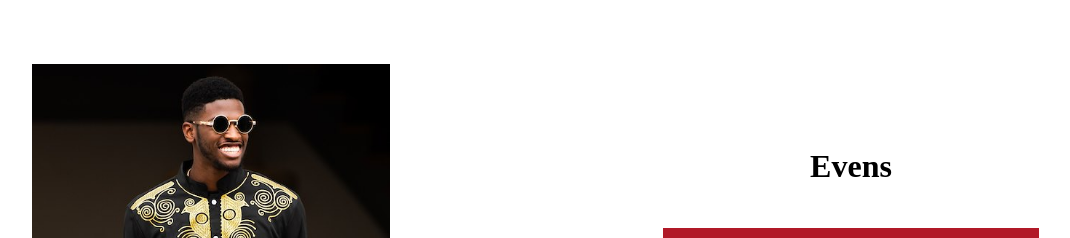
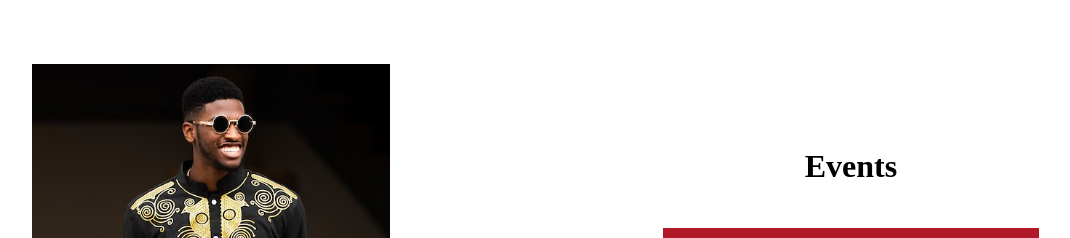
Before and after one commit to SushantChhetry/alumni-weekend-react-app, a Next.js app in the folder alumni-weekend/: page /Event in a window 1280 px wide. Shown: the top 238 px of the page, without its empty margins (109-1179 px from the left). Built offline with nearby package versions, Linux system fonts and the light colour scheme.

Commit message:
Fixed Event page typo

```diff
--- a/alumni-weekend/src/pages/Event.js
+++ b/alumni-weekend/src/pages/Event.js
@@ -37,7 +37,7 @@ const Event = () => {
         <Image src="/img/img2.jpg" alt="event-image" width={500} height={500} />
       </div>
       <div className="event-wrapper">
-        <h1>Evens</h1>
+        <h1>Events</h1>
         {events.map((event, key) => {
           return (
             <div className="event" id={key}>
```
